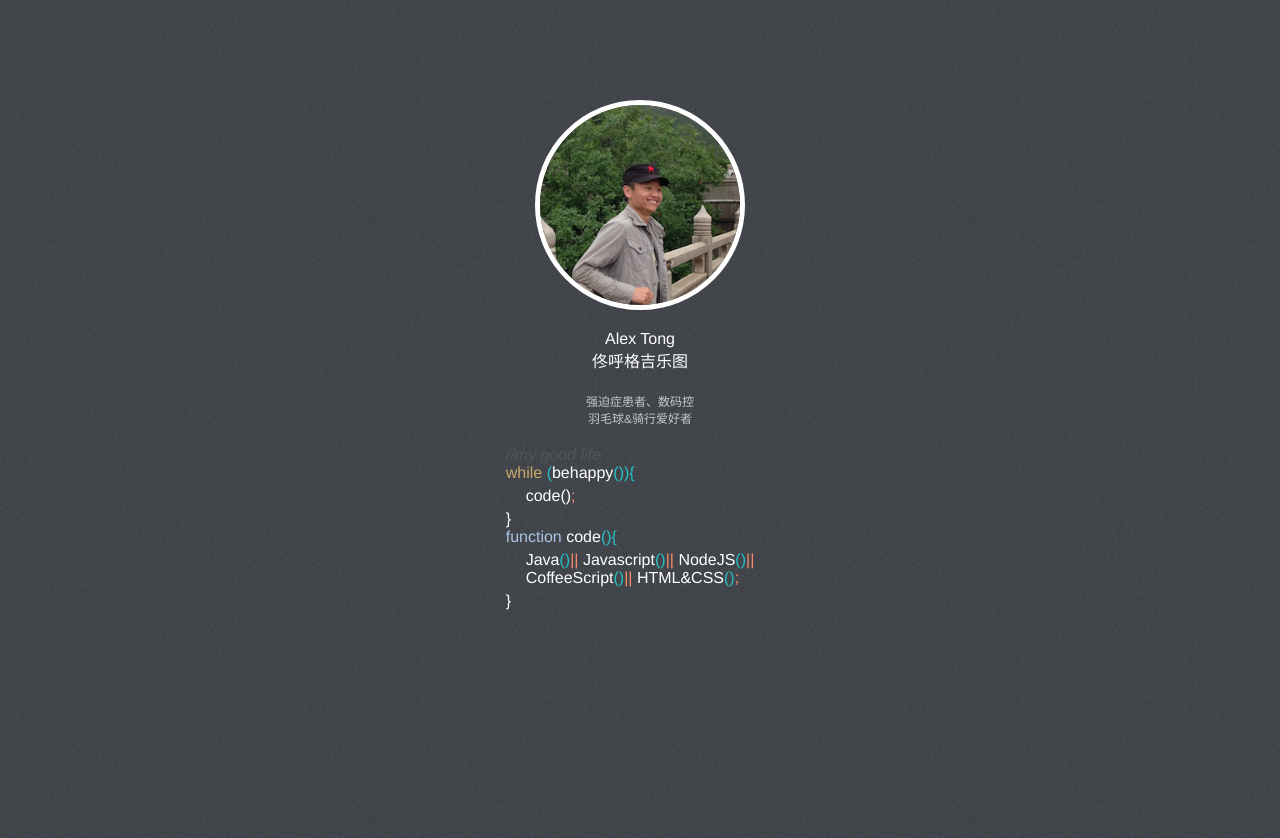
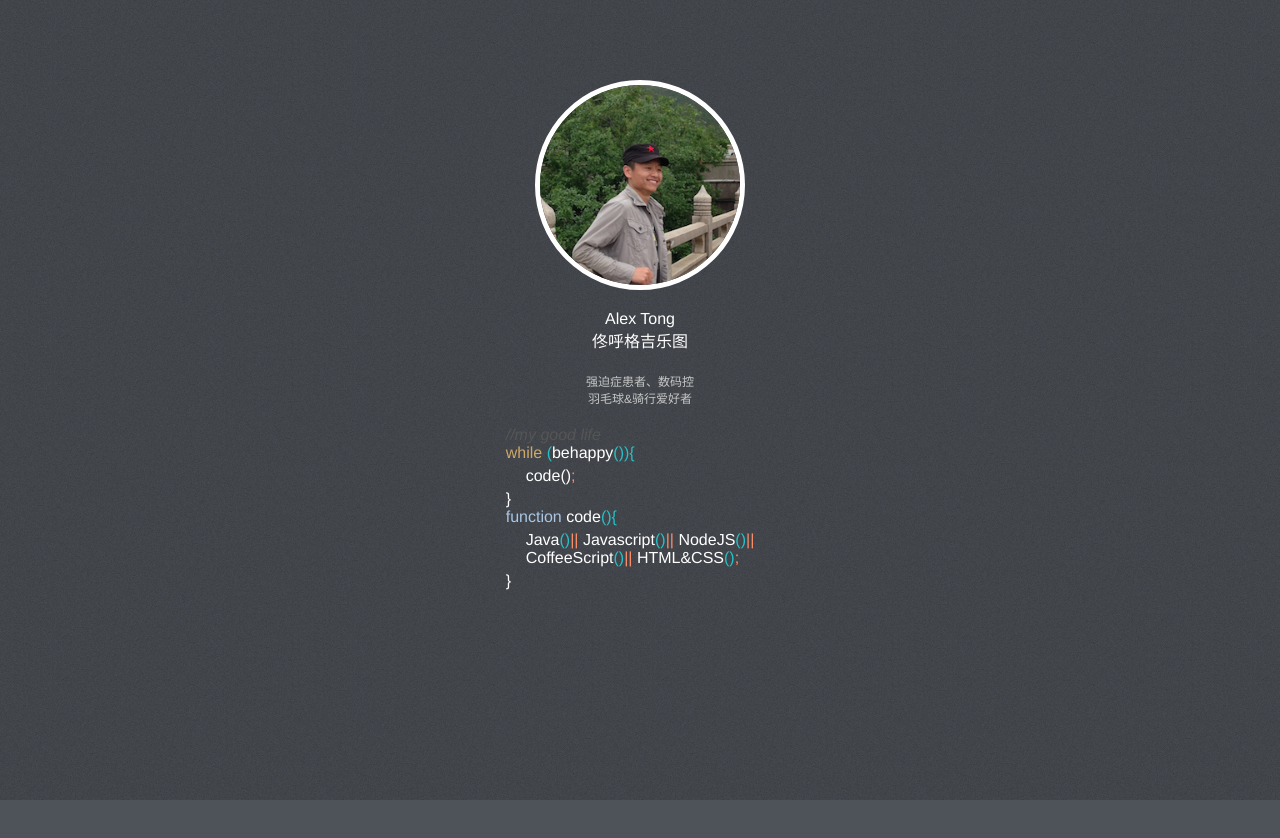
Before and after one commit to AlexTong/alextong.github.com, a plain HTML site: page index.html in a window 1280 px wide. After the commit the page ends 800 px from the top, so only its background shows below. Drawn offline with Linux system fonts and the light colour scheme.

Commit message:
padding
padding

```diff
--- a/index.html
+++ b/index.html
@@ -14,10 +14,9 @@
 		body {
 			width: 100%;
 			height: 100%;
-			min-height: 800px;
 			margin: 0px;
 			text-align: center;
-			padding-top: 100px;
+			padding-top: 80px;
 		}
 
 		.about-me {
```
